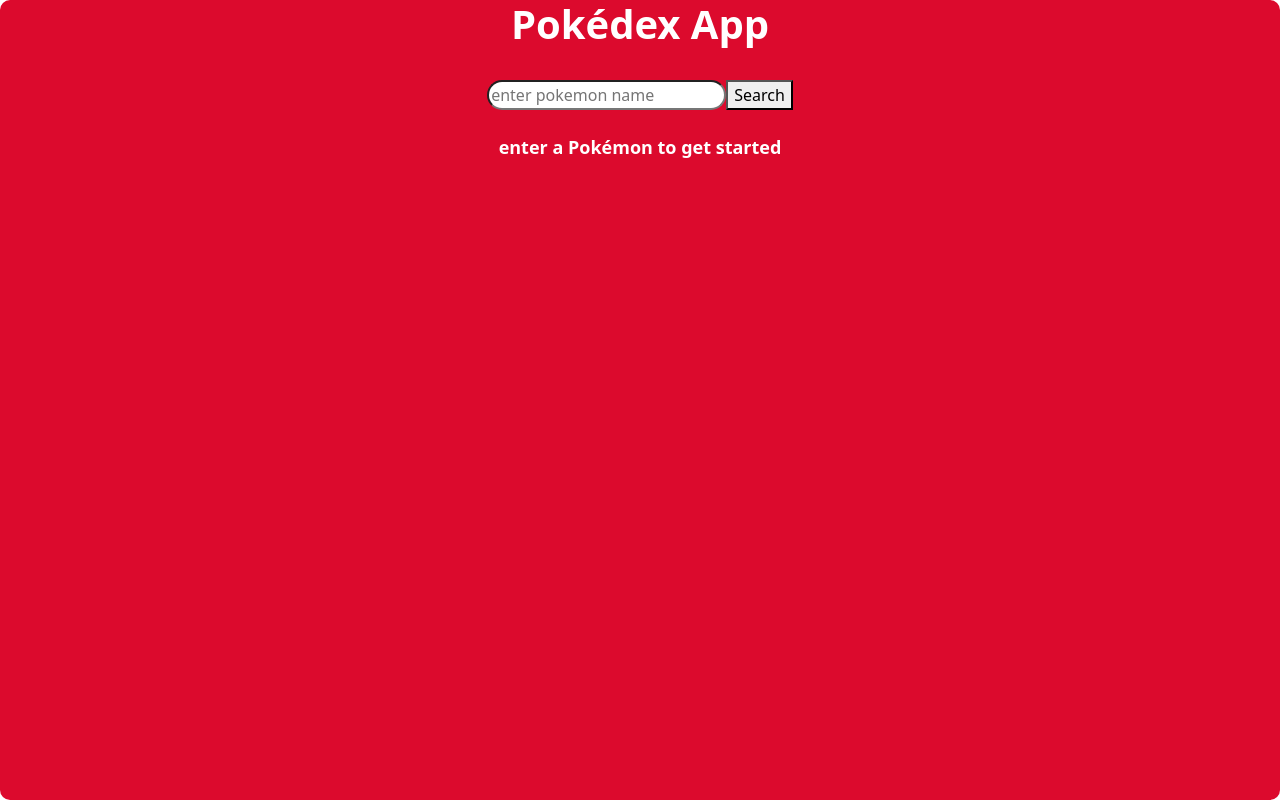
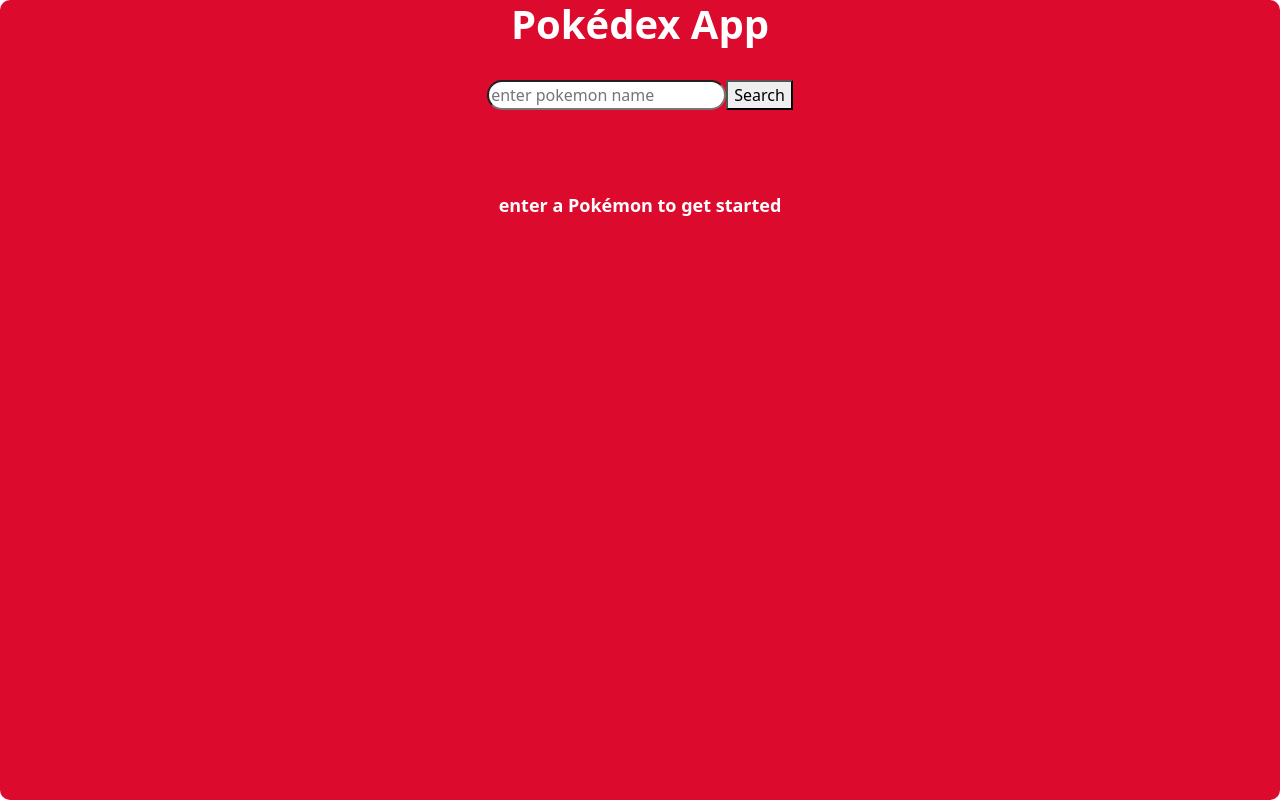
Before and after one commit to DigitalBubblegum/pokedexapp, a React (Create React App) app: page / in a window 1280 px wide. Built offline with nearby package versions, Linux system fonts and the light colour scheme.

Commit message:
-added notification functionality

```diff
--- a/src/App.jsx
+++ b/src/App.jsx
@@ -1,14 +1,18 @@
 import { useSelector } from 'react-redux'
 import Searchbar from './components/Searchbar'
 import PokeInformation from './components/PokeInformation'
+import Notification from './components/Notification'
 // const logger = require('./utils/logger')
 function App() {
   const pokemonSingle = useSelector(state => state.pokemonSingle)
+  const notiData = useSelector(state => state.notification)
   return (
     <div className='mainWindow'>
       <h1 className='mainAppName'>Pokédex App</h1>
       <br/>
       <Searchbar/>
+      <br/>
+      <Notification notiData={notiData}/>
       <br/>
       <PokeInformation pokemonSingle={pokemonSingle}/>
     </div>
--- /dev/null
+++ b/src/components/Notification.jsx
@@ -0,0 +1,6 @@
+const Notification = ({notiData}) =>{
+    return (
+        <h2 className="notification">{notiData}</h2>
+    )
+}
+export default Notification
--- a/src/components/Searchbar.jsx
+++ b/src/components/Searchbar.jsx
@@ -5,7 +5,7 @@ const Searchbar = () => {
     const dispatch = useDispatch()
     const handleSubmit = (e) => {
         e.preventDefault()
-        console.log(e.target.pokemonSearchName.value)
+        // console.log(e.target.pokemonSearchName.value)
         const content = e.target.pokemonSearchName.value
         e.target.pokemonSearchName.value =''
         dispatch(fetchSingle(content))
--- a/src/index.css
+++ b/src/index.css
@@ -63,3 +63,11 @@
   color: white;
   text-align: justify;
 }
+.notification{
+  padding: 1%;
+  font-family: system-ui, -apple-system, BlinkMacSystemFont, 'Segoe UI', Roboto, Oxygen, Ubuntu, Cantarell, 'Open Sans', 'Helvetica Neue', sans-serif;
+  text-align: center;
+  font-weight: 900;
+  text-align: center;
+  color: navy;
+}
--- a/src/reducers/dexValReducer.js
+++ b/src/reducers/dexValReducer.js
@@ -1,4 +1,5 @@
 import {createSlice} from '@reduxjs/toolkit'
+import { notiSetReset } from './notificationReducer'
 import pokeService from '../services/fetchPokemon'
 const initialState = null
 const dexSlice = createSlice({
@@ -16,7 +17,7 @@ export const fetchSingle = (searchVal) => {
     return async dispatch => {
         const pokemonInfo = await pokeService.findSinglePokemon(searchVal)
         // console.log('fetchSingle',pokemonInfo)
-        dispatch(fetchSinglePokemon(pokemonInfo))
+        pokemonInfo === 'Not Found'? dispatch(notiSetReset(pokemonInfo)) : dispatch(fetchSinglePokemon(pokemonInfo))
     }
 }
 export default dexSlice.reducer
--- /dev/null
+++ b/src/reducers/notificationReducer.js
@@ -0,0 +1,24 @@
+import { createSlice } from '@reduxjs/toolkit'
+const initialState = null
+const notiSlice = createSlice({
+    name: 'notification',
+    initialState,
+    reducers:{
+        setNotification(state,action){
+            return action.payload
+        },
+        resetNotification(state,action){
+            return null
+        }
+    }
+})
+export const {setNotification,resetNotification} = notiSlice.actions
+export const notiSetReset = (notiData) => {
+    return async dispatch => {
+        dispatch(setNotification(notiData))
+        setTimeout(() => {
+            dispatch(resetNotification())
+        }, 1000);
+    }
+}
+export default notiSlice.reducer
--- a/src/reducers/store.js
+++ b/src/reducers/store.js
@@ -1,10 +1,12 @@
 import { configureStore } from '@reduxjs/toolkit'
 import pokeReducer from './pokeReducer'
 import dexValReducer from './dexValReducer'
+import notificationReducer from './notificationReducer'
 const store = configureStore({
     reducer:{
         pokemon: pokeReducer,
-        pokemonSingle: dexValReducer
+        pokemonSingle: dexValReducer,
+        notification: notificationReducer,
     }
 })
 export default store
--- a/src/services/fetchPokemon.jsx
+++ b/src/services/fetchPokemon.jsx
@@ -14,7 +14,8 @@ const findSinglePokemon = async(searchVal) => {
         return {...response.data,flavorText:flavorText}
     }
     catch(error){
-        console.log(error.message)
+        // console.log(error.response.data)
+        return error.response.data
     }
 }
 
```
